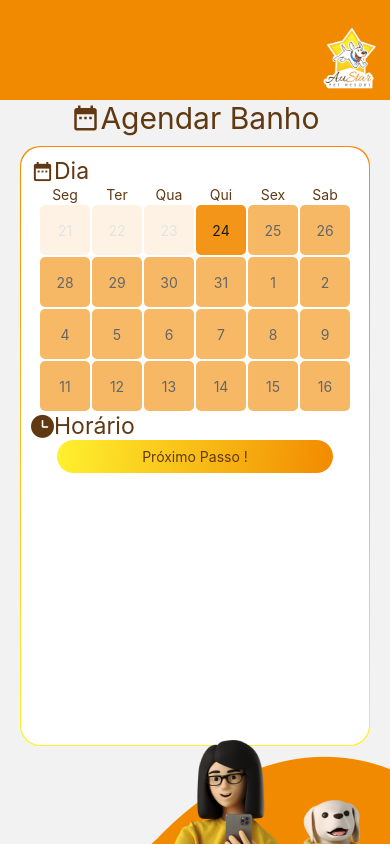
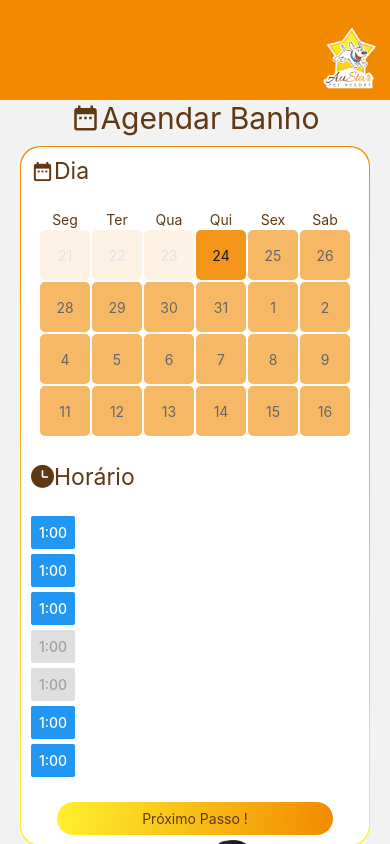
Before and after one commit to Ga-Alves/AuStar_Pet_Resort, a React Native app in the folder client_customer/: screen /AgendaBanhoPasso3 in a window 390 px wide. Built offline with nearby package versions, Linux system fonts and the light colour scheme.

Commit message:
ref: style AgendaBanhoPasso3

```diff
--- a/client_customer/views/AgendaBanhoPasso3.jsx
+++ b/client_customer/views/AgendaBanhoPasso3.jsx
@@ -1,4 +1,4 @@
-import { ScrollView, Text, View, StyleSheet } from 'react-native'
+import { ScrollView, Text, View, StyleSheet, Button } from 'react-native'
 
 // components
 import { Footer } from '../components/Footer'
@@ -25,7 +25,7 @@ function AgendaBanhoPasso3(props) {
                     <MaterialIcons name="date-range" size={30} color={textStyle.textColor.color} />
                     <Text style={[textStyle.title, textStyle.textColor]}>Agendar Banho</Text>
                 </View>
-                <GradientBorder width={350} height={600}>
+                <GradientBorder width={350} height={700}>
                     <View style={styles.gradientBody}>
                         <View style={styles.subtitle}>
                             <MaterialIcons name="date-range" size={23} color={textStyle.textColor.color} />
@@ -37,6 +37,16 @@ function AgendaBanhoPasso3(props) {
                         <View style={styles.subtitle}>
                             <AntDesign name="clockcircle" size={23} color={textStyle.textColor.color} />
                             <Text style={[textStyle.subtitle, textStyle.textColor]}>Horário</Text>
+                        </View>
+
+                        <View style={{alignItems: 'flex-start', width: '100%', gap: 5}}>
+                            <Button title='1:00'/>
+                            <Button title='1:00'/>
+                            <Button title='1:00'/>
+                            <Button disabled title='1:00'/>
+                            <Button disabled title='1:00'/>
+                            <Button title='1:00'/>
+                            <Button title='1:00'/>
                         </View>
                         <OrangeButton onPress={() => props.navigation.push('AgendaBanhoPasso5')} text='Próximo Passo !'/>
                     </View>
@@ -52,8 +62,10 @@ function AgendaBanhoPasso3(props) {
 
 const styles = StyleSheet.create({
     gradientBody:{
+        height: '100%',
         padding: 10,
-        alignItems: 'center'
+        alignItems: 'center',
+        justifyContent: 'space-between',
     },
     subtitle: {
         flexDirection: 'row',
```
